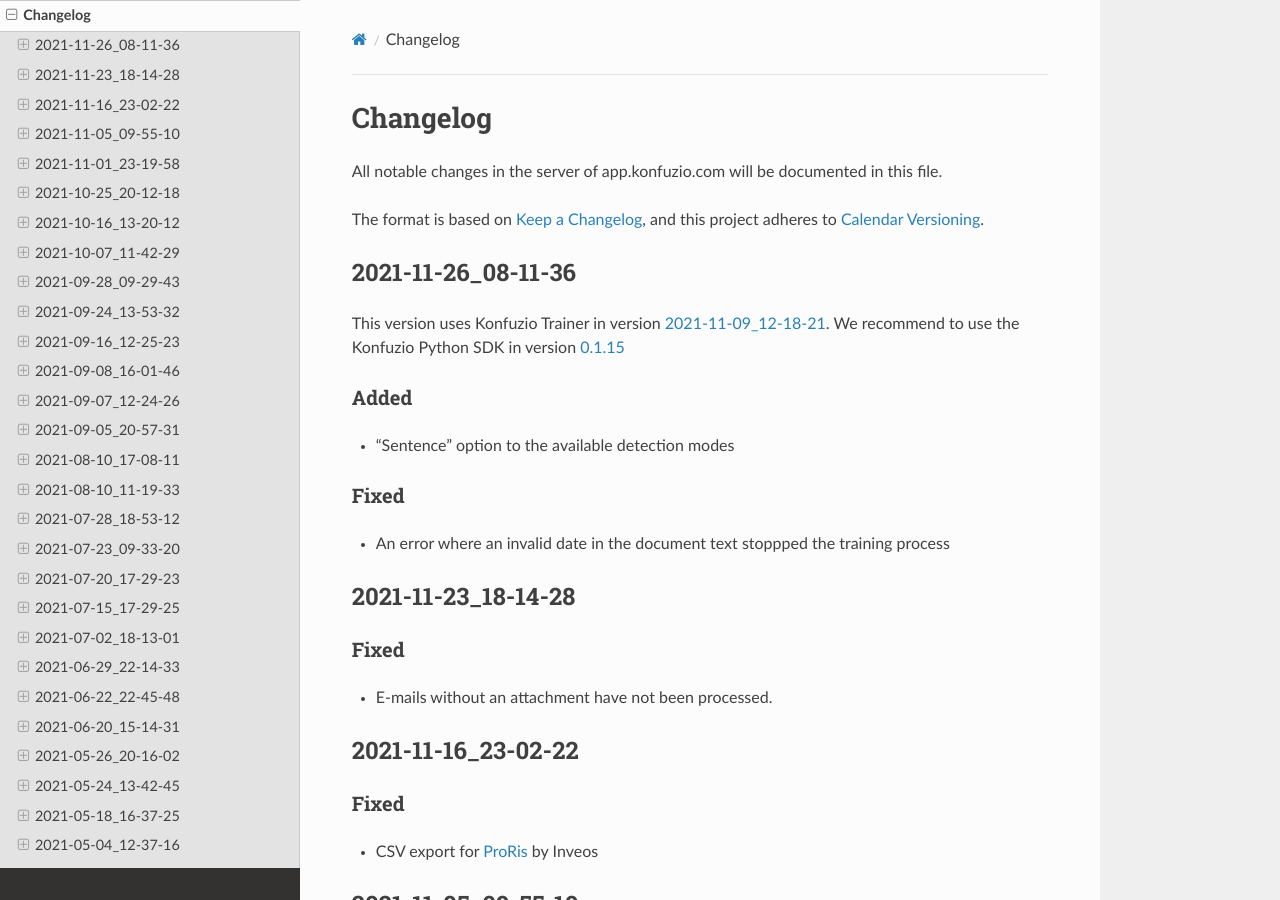
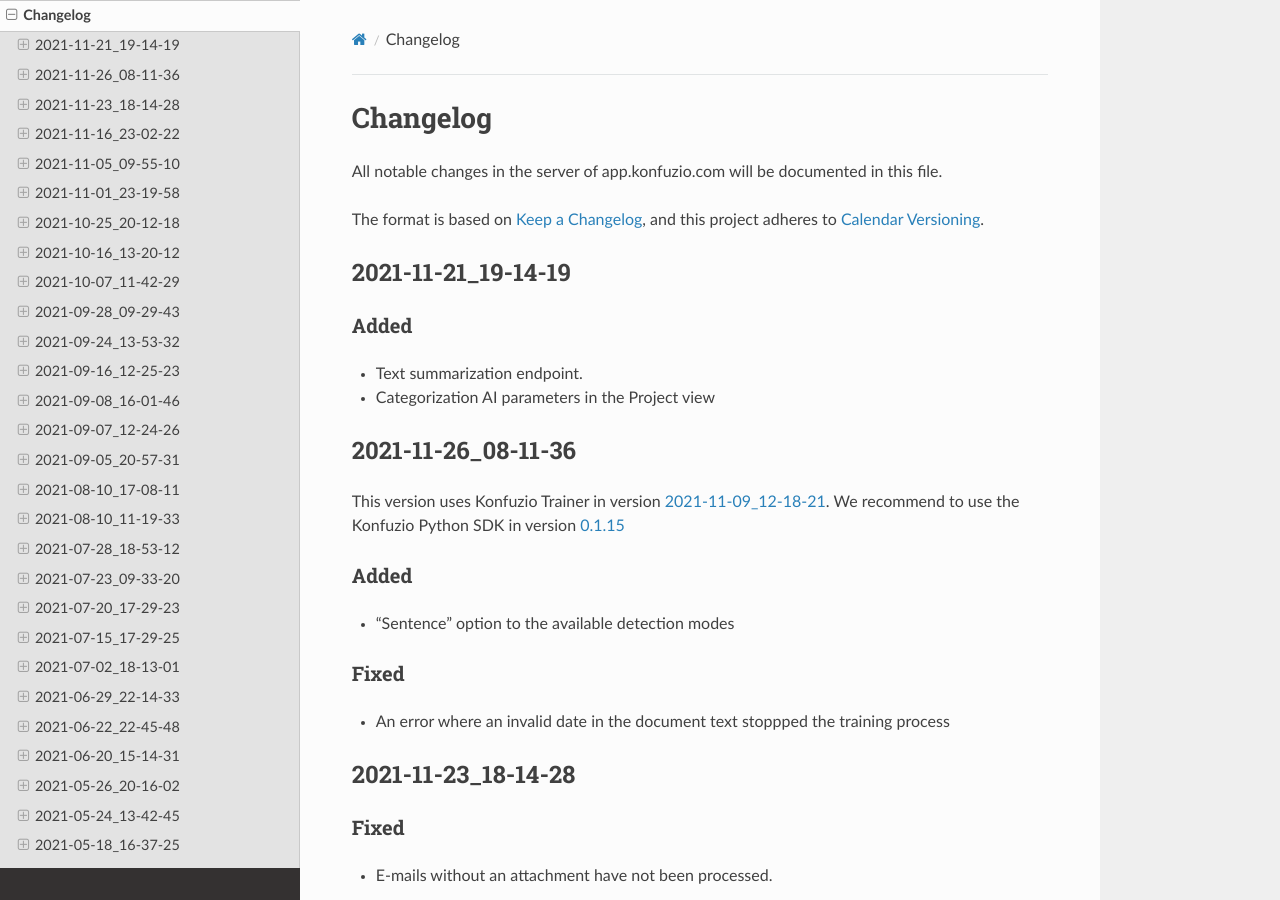
Before and after one commit to konfuzio-ai/konfuzio-sdk, a Sphinx documentation site: the page built from docs/web/changelog_app.md, in a window 1280 px wide and 900 px high. Built offline with Sphinx 7.4.7 and the Read the Docs theme 2.0.0, drawn with Linux system fonts in a browser that asks for light colours.

Commit message:
Update changelog_app.md

```diff
--- a/docs/web/changelog_app.md
+++ b/docs/web/changelog_app.md
@@ -7,6 +7,12 @@
 
 The format is based on [Keep a Changelog](https://keepachangelog.com/en/1.0.0/),
 and this project adheres to [Calendar Versioning](https://calver.org/overview.html).
+
+## 2021-11-21_19-14-19
+
+### Added
+- Text summarization endpoint.
+- Categorization AI parameters in the Project view
 
 ## 2021-11-26_08-11-36
 
```
